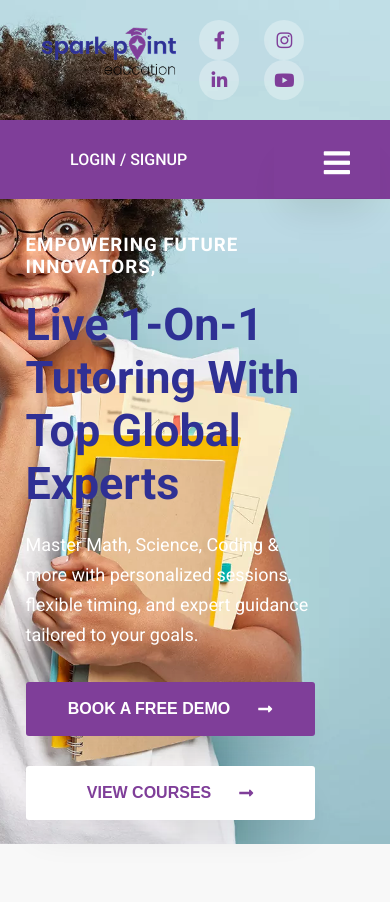
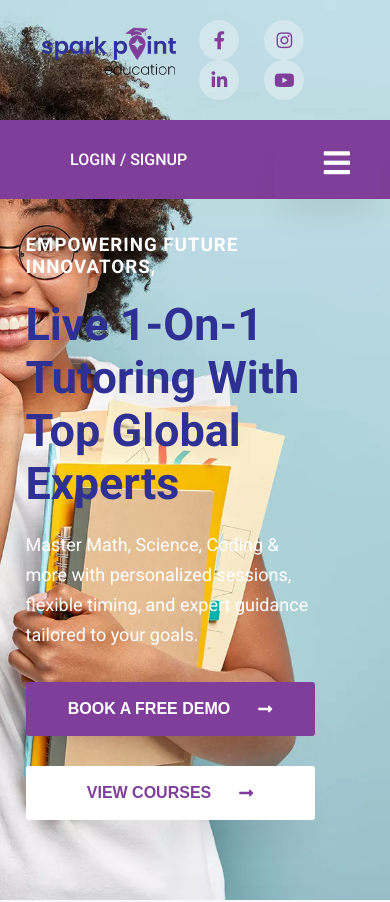
Before and after one commit to vishalsingh612/sparkpointeducation, a React (Create React App) app: page / in a window 390 px wide. Shown: the top 902 px of the page. Built offline with nearby package versions, Linux system fonts and the light colour scheme.

Commit message:
responsiveness

```diff
--- a/src/components/home/hero/Hero.css
+++ b/src/components/home/hero/Hero.css
@@ -81,7 +81,7 @@
   .hero {
     background-position: right;
     padding-top: 60%;
-    height: 100vh;
+    height: 900px;
 
   }
   .hero .row {
```
